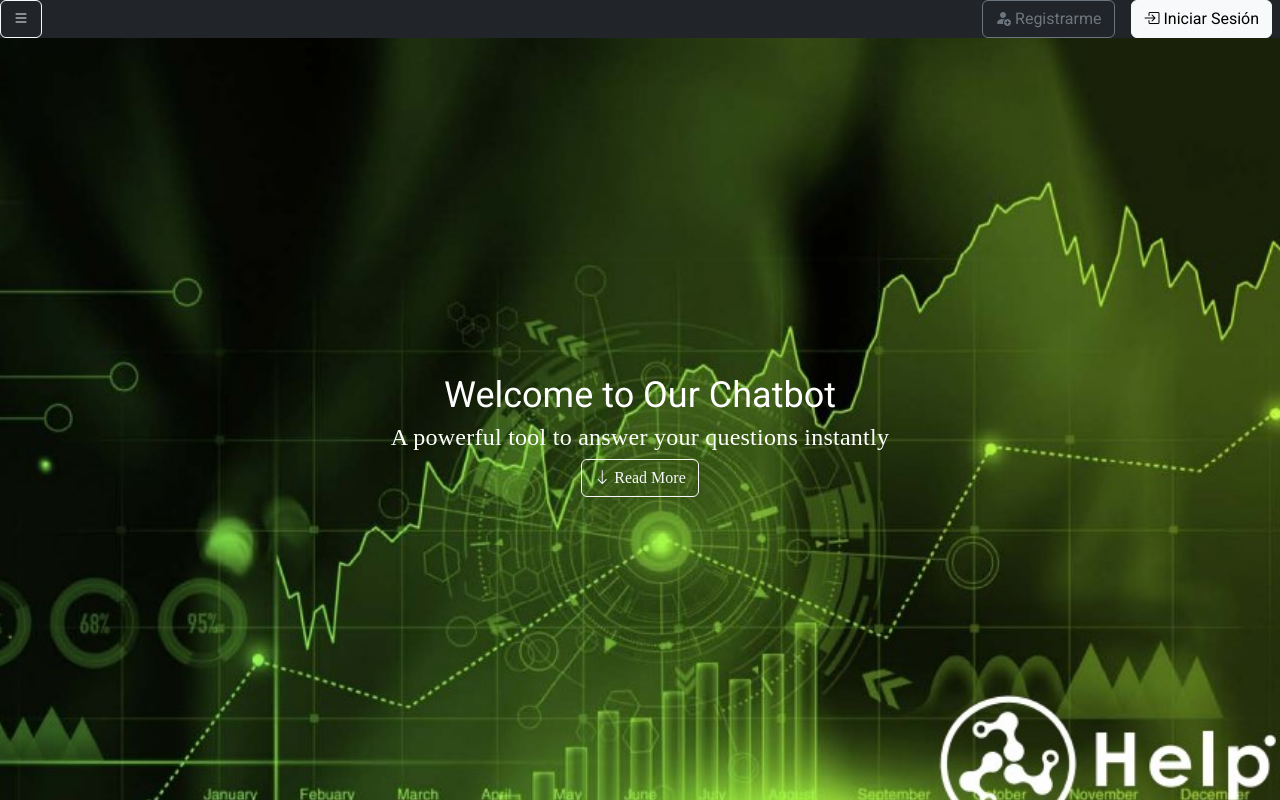
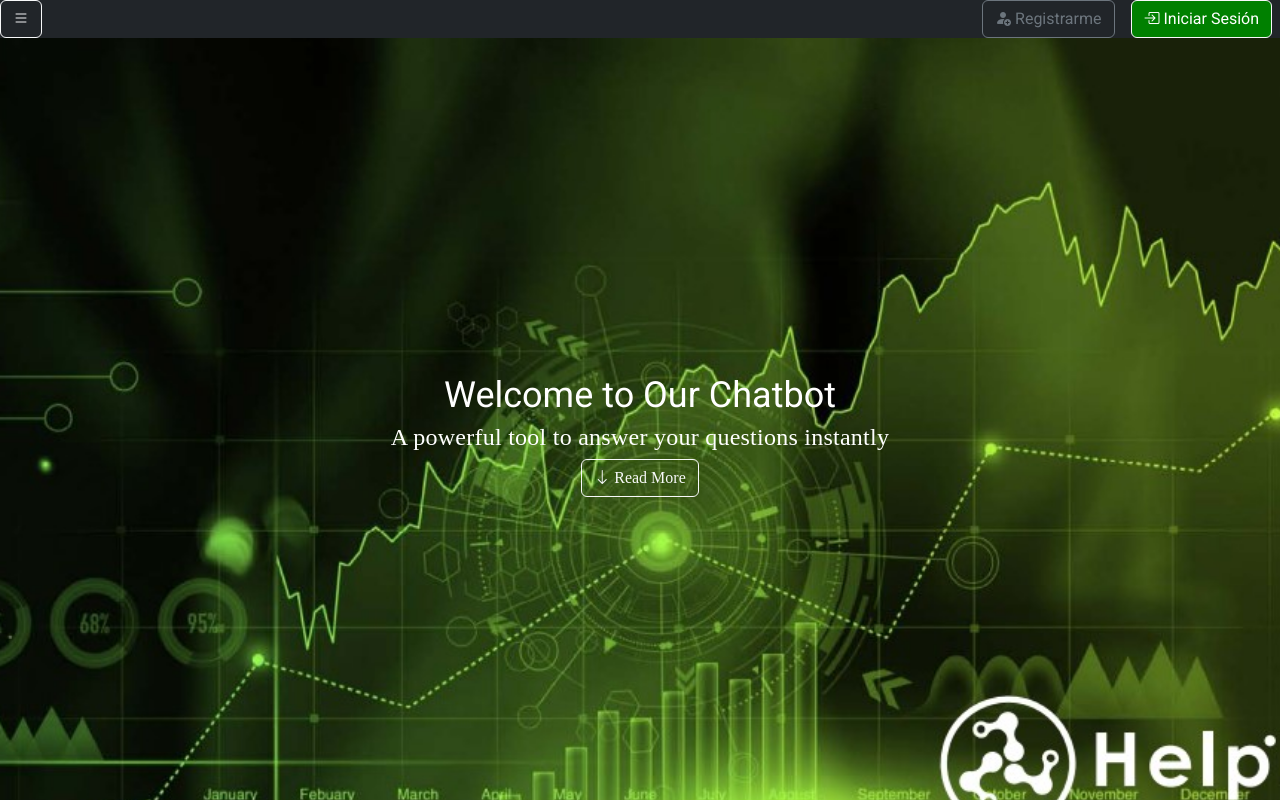
Before and after one commit to PJMonticoli/angular-supabase, an Angular app in the folder helphubapp/: page / in a window 1280 px wide. In both pictures the pointer is over the button "Iniciar Sesión". Shown: the top 800 px of the page. Built offline with nearby package versions, Linux system fonts and the light colour scheme.

Commit message:
Modifico styles botones iniciar y cerrar sesion

```diff
--- a/helphubapp/src/app/components/sidenav/sidenav.component.css
+++ b/helphubapp/src/app/components/sidenav/sidenav.component.css
@@ -21,3 +21,13 @@
     justify-content: center;
     text-align: left;
 }
+
+.color:hover {
+    background-color: green;
+    color: white;
+}
+
+.cerrar:hover{
+    background-color: red;
+    color: white;
+}
--- a/helphubapp/src/app/components/sidenav/sidenav.component.html
+++ b/helphubapp/src/app/components/sidenav/sidenav.component.html
@@ -3,9 +3,9 @@
     <div class="d-flex">
         @if(!isLoggedIn()){
             <button  type="button" class="bi bi-person-fill-add btn btn-outline-secondary ms-3" routerLink="/user-register"> Registrarme</button>
-            <button  type="button" class="bi bi-box-arrow-in-right btn btn-outline-light ms-3 mx-2" routerLink="/user-login"> Iniciar Sesión</button>
+            <button  type="button" class="bi bi-box-arrow-in-right btn btn-outline-light ms-3 mx-2 color" routerLink="/user-login"> Iniciar Sesión</button>
         }@else if (isLoggedIn()){
-            <button  (click)="cerrarSesion()" type="button" class="bi bi-box-arrow-left btn btn-outline-danger ms-3 mx-2" routerLink="/"> Cerrar Sesión</button>
+            <button  (click)="cerrarSesion()" type="button" class="bi bi-box-arrow-left btn btn-outline-light ms-3 mx-2 cerrar" routerLink="/"> Cerrar Sesión</button>
         }
         <!-- <div class="dropdown">
             <button class="btn btn-outline-light dropdown-toggle bi bi-person-circle mx-2" type="button" data-bs-toggle="dropdown" aria-controls="offcanvasScrolling"> Usuario</button>
```
